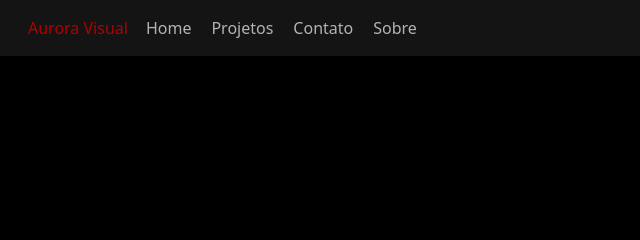
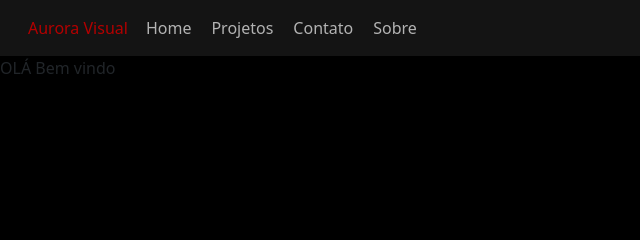
Before and after one commit to LUk3VIT/Aurora-Visual, a plain HTML site: page index.html in a window 1280 px wide. Shown: the top 240 px of the page, 0-640 px from the left. Drawn offline with nearby package versions, Linux system fonts and the light colour scheme.

Commit message:
Update index.html

```diff
--- a/index.html
+++ b/index.html
@@ -36,7 +36,7 @@
     </header>
 
     <main>
-
+        <p> OLÁ Bem vindo </p>
     </main>
 
     <footer class="rodape">
```
